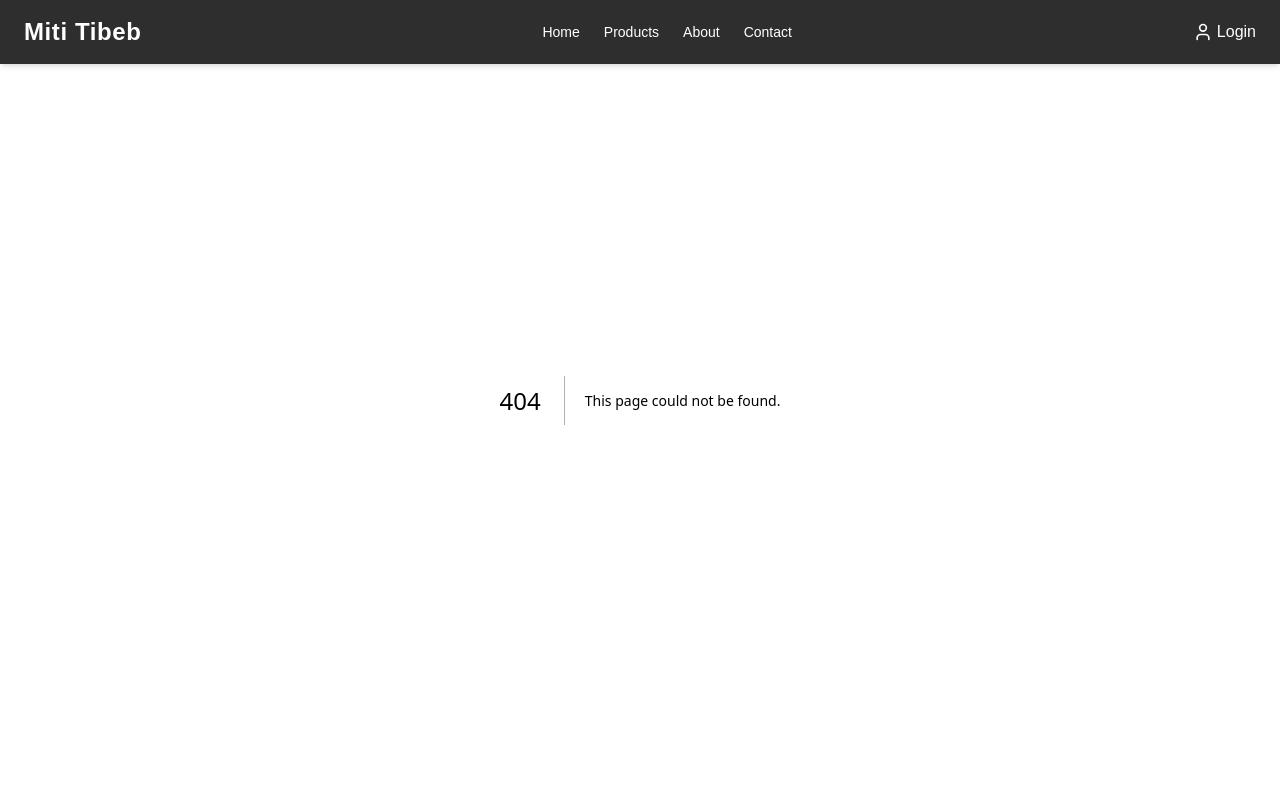
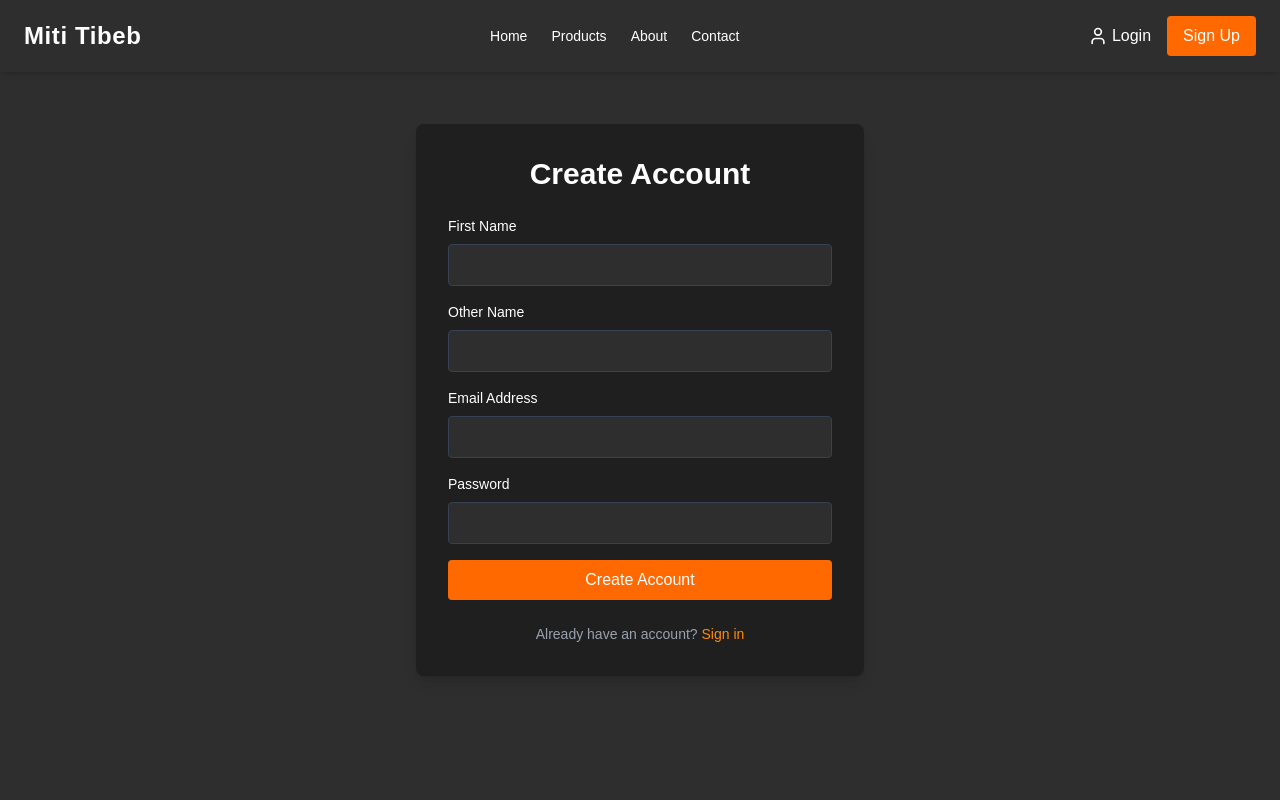
Before and after one commit to Mr-Ndi/Miti-Tibeb, a Next.js app: page /signup in a window 1280 px wide. Before the commit this address had no page. Shown: the top 800 px of the page. Built offline with nearby package versions, Linux system fonts and the light colour scheme.

Commit message:
Login and Sup section

```diff
--- /dev/null
+++ b/app/login/page.tsx
@@ -0,0 +1,107 @@
+'use client';
+
+import { motion } from 'framer-motion';
+import { Button } from '@/components/ui/button';
+import { useState } from 'react';
+import Link from 'next/link';
+import { useRouter } from 'next/navigation';
+
+export default function LoginPage() {
+  const router = useRouter();
+  const [formData, setFormData] = useState({
+    email: '',
+    password: ''
+  });
+  const [error, setError] = useState('');
+
+  const handleSubmit = async (e: React.FormEvent) => {
+    e.preventDefault();
+    setError('');
+
+    try {
+      const res = await fetch(`${process.env.NEXT_PUBLIC_API_URL}/user/login`, {
+        method: 'POST',
+        headers: {
+          'Content-Type': 'application/json',
+        },
+        body: JSON.stringify(formData),
+      });
+
+      const data = await res.json();
+
+      if (!res.ok) {
+        throw new Error(data.error || 'Login failed');
+      }
+
+      // Store the token
+      localStorage.setItem('token', data.token);
+
+      // Redirect to home page
+      router.push('/');
+    } catch (err) {
+      setError(err instanceof Error ? err.message : 'An error occurred');
+    }
+  };
+
+  return (
+    <main className="bg-[#2E2E2E] text-white min-h-screen flex items-center justify-center px-4">
+      <motion.div
+        className="w-full max-w-md"
+        initial={{ opacity: 0, y: 20 }}
+        animate={{ opacity: 1, y: 0 }}
+        transition={{ duration: 0.6 }}
+      >
+        <div className="bg-[#1F1F1F] p-8 rounded-lg shadow-lg">
+          <h1 className="text-3xl font-bold text-center mb-6">Welcome Back</h1>
+
+          {error && (
+            <div className="bg-red-500/10 border border-red-500 text-red-500 px-4 py-2 rounded mb-4">
+              {error}
+            </div>
+          )}
+
+          <form onSubmit={handleSubmit} className="space-y-4">
+            <div>
+              <label htmlFor="email" className="block text-sm font-medium mb-2">
+                Email Address
+              </label>
+              <input
+                type="email"
+                id="email"
+                value={formData.email}
+                onChange={(e) => setFormData({ ...formData, email: e.target.value })}
+                className="w-full px-4 py-2 rounded bg-[#2E2E2E] text-white border border-gray-700 focus:border-orange-400 focus:outline-none"
+                required
+              />
+            </div>
+
+            <div>
+              <label htmlFor="password" className="block text-sm font-medium mb-2">
+                Password
+              </label>
+              <input
+                type="password"
+                id="password"
+                value={formData.password}
+                onChange={(e) => setFormData({ ...formData, password: e.target.value })}
+                className="w-full px-4 py-2 rounded bg-[#2E2E2E] text-white border border-gray-700 focus:border-orange-400 focus:outline-none"
+                required
+              />
+            </div>
+
+            <Button type="submit" className="w-full">
+              Sign In
+            </Button>
+          </form>
+
+          <div className="mt-6 text-center text-sm text-gray-400">
+            Don't have an account?{' '}
+            <Link href="/signup" className="text-orange-400 hover:underline">
+              Sign up
+            </Link>
+          </div>
+        </div>
+      </motion.div>
+    </main>
+  );
+}
--- /dev/null
+++ b/app/signup/page.tsx
@@ -0,0 +1,134 @@
+'use client';
+
+import { motion } from 'framer-motion';
+import { Button } from '@/components/ui/button';
+import { useState } from 'react';
+import Link from 'next/link';
+import { useRouter } from 'next/navigation';
+
+export default function SignupPage() {
+  const router = useRouter();
+  const [formData, setFormData] = useState({
+    ClientFirstName: '',
+    ClientOtherName: '',
+    ClientEmail: '',
+    ClientPassword: ''
+  });
+  const [error, setError] = useState('');
+
+  const handleSubmit = async (e: React.FormEvent) => {
+    e.preventDefault();
+    setError('');
+
+    try {
+      const res = await fetch(`${process.env.NEXT_PUBLIC_API_URL}/user/register`, {
+        method: 'POST',
+        headers: {
+          'Content-Type': 'application/json',
+        },
+        body: JSON.stringify(formData),
+      });
+
+      const data = await res.json();
+
+      if (!res.ok) {
+        throw new Error(data.error || 'Registration failed');
+      }
+
+      // Redirect to login page after successful registration
+      router.push('/login');
+    } catch (err) {
+      setError(err instanceof Error ? err.message : 'An error occurred');
+    }
+  };
+
+  return (
+    <main className="bg-[#2E2E2E] text-white min-h-screen flex items-center justify-center px-4">
+      <motion.div
+        className="w-full max-w-md"
+        initial={{ opacity: 0, y: 20 }}
+        animate={{ opacity: 1, y: 0 }}
+        transition={{ duration: 0.6 }}
+      >
+        <div className="bg-[#1F1F1F] p-8 rounded-lg shadow-lg">
+          <h1 className="text-3xl font-bold text-center mb-6">Create Account</h1>
+
+          {error && (
+            <div className="bg-red-500/10 border border-red-500 text-red-500 px-4 py-2 rounded mb-4">
+              {error}
+            </div>
+          )}
+
+          <form onSubmit={handleSubmit} className="space-y-4">
+            <div>
+              <label htmlFor="firstName" className="block text-sm font-medium mb-2">
+                First Name
+              </label>
+              <input
+                type="text"
+                id="firstName"
+                value={formData.ClientFirstName}
+                onChange={(e) => setFormData({ ...formData, ClientFirstName: e.target.value })}
+                className="w-full px-4 py-2 rounded bg-[#2E2E2E] text-white border border-gray-700 focus:border-orange-400 focus:outline-none"
+                required
+              />
+            </div>
+
+            <div>
+              <label htmlFor="otherName" className="block text-sm font-medium mb-2">
+                Other Name
+              </label>
+              <input
+                type="text"
+                id="otherName"
+                value={formData.ClientOtherName}
+                onChange={(e) => setFormData({ ...formData, ClientOtherName: e.target.value })}
+                className="w-full px-4 py-2 rounded bg-[#2E2E2E] text-white border border-gray-700 focus:border-orange-400 focus:outline-none"
+                required
+              />
+            </div>
+
+            <div>
+              <label htmlFor="email" className="block text-sm font-medium mb-2">
+                Email Address
+              </label>
+              <input
+                type="email"
+                id="email"
+                value={formData.ClientEmail}
+                onChange={(e) => setFormData({ ...formData, ClientEmail: e.target.value })}
+                className="w-full px-4 py-2 rounded bg-[#2E2E2E] text-white border border-gray-700 focus:border-orange-400 focus:outline-none"
+                required
+              />
+            </div>
+
+            <div>
+              <label htmlFor="password" className="block text-sm font-medium mb-2">
+                Password
+              </label>
+              <input
+                type="password"
+                id="password"
+                value={formData.ClientPassword}
+                onChange={(e) => setFormData({ ...formData, ClientPassword: e.target.value })}
+                className="w-full px-4 py-2 rounded bg-[#2E2E2E] text-white border border-gray-700 focus:border-orange-400 focus:outline-none"
+                required
+              />
+            </div>
+
+            <Button type="submit" className="w-full">
+              Create Account
+            </Button>
+          </form>
+
+          <div className="mt-6 text-center text-sm text-gray-400">
+            Already have an account?{' '}
+            <Link href="/login" className="text-orange-400 hover:underline">
+              Sign in
+            </Link>
+          </div>
+        </div>
+      </motion.div>
+    </main>
+  );
+}
--- a/components/Navbar.tsx
+++ b/components/Navbar.tsx
@@ -1,8 +1,9 @@
 'use client';
 
 import { useEffect, useState } from 'react';
-import { ShoppingCart, User } from 'lucide-react';
+import { ShoppingCart, User, LogOut } from 'lucide-react';
 import Link from 'next/link';
+import { useRouter } from 'next/navigation';
 
 interface UserInfo {
   email: string;
@@ -10,8 +11,10 @@ interface UserInfo {
 }
 
 export default function Navbar() {
+  const router = useRouter();
   const [user, setUser] = useState<UserInfo | null>(null);
   const [loading, setLoading] = useState(true);
+
   useEffect(() => {
     const token = localStorage.getItem('token');
     if (!token) {
@@ -19,7 +22,7 @@ export default function Navbar() {
       return;
     }
 
-    fetch('http://localhost:8080/user/me', {
+    fetch(`${process.env.NEXT_PUBLIC_API_URL}/user/me`, {
       headers: {
         Authorization: `Bearer ${token}`,
       },
@@ -29,13 +32,24 @@ export default function Navbar() {
         return res.json();
       })
       .then(data => setUser(data))
-      .catch(() => setUser(null))
+      .catch(() => {
+        setUser(null);
+        localStorage.removeItem('token');
+      })
       .finally(() => setLoading(false));
   }, []);
 
+  const handleLogout = () => {
+    localStorage.removeItem('token');
+    setUser(null);
+    router.push('/');
+  };
+
   return (
     <nav className="fixed top-0 left-0 w-full z-50 bg-[#2E2E2E] text-white px-6 py-4 flex items-center justify-between shadow-md">
-      <div className="text-2xl font-bold tracking-wide">Miti Tibeb</div>
+      <Link href="/" className="text-2xl font-bold tracking-wide hover:text-orange-400">
+        Miti Tibeb
+      </Link>
 
       <ul className="hidden md:flex gap-6 text-sm font-medium">
         <li>
@@ -50,27 +64,42 @@ export default function Navbar() {
         <li>
           <Link href="/contact" className="hover:text-orange-400">Contact</Link>
         </li>
-    </ul>
-
+      </ul>
 
       {/* Right Side */}
       <div className="flex items-center gap-4">
-        {/* Only show these if not loading */}
         {!loading && user && (
           <>
-            <ShoppingCart className="w-5 h-5 cursor-pointer hover:text-orange-400" />
+            <Link href="/cart" className="hover:text-orange-400">
+              <ShoppingCart className="w-5 h-5" />
+            </Link>
             <Link href="/profile" className="flex items-center gap-1 hover:text-orange-400">
               <User className="w-5 h-5" />
               <span className="hidden md:inline">{user.email}</span>
             </Link>
+            <button
+              onClick={handleLogout}
+              className="flex items-center gap-1 hover:text-orange-400"
+            >
+              <LogOut className="w-5 h-5" />
+              <span className="hidden md:inline">Logout</span>
+            </button>
           </>
         )}
 
         {!loading && !user && (
-          <Link href="/login" className="flex items-center gap-1 hover:text-orange-400">
-            <User className="w-5 h-5" />
-            <span className="hidden md:inline">Login</span>
-          </Link>
+          <div className="flex items-center gap-4">
+            <Link href="/login" className="flex items-center gap-1 hover:text-orange-400">
+              <User className="w-5 h-5" />
+              <span className="hidden md:inline">Login</span>
+            </Link>
+            <Link
+              href="/signup"
+              className="hidden md:block px-4 py-2 bg-orange-500 text-white rounded hover:bg-orange-600"
+            >
+              Sign Up
+            </Link>
+          </div>
         )}
       </div>
     </nav>
```
